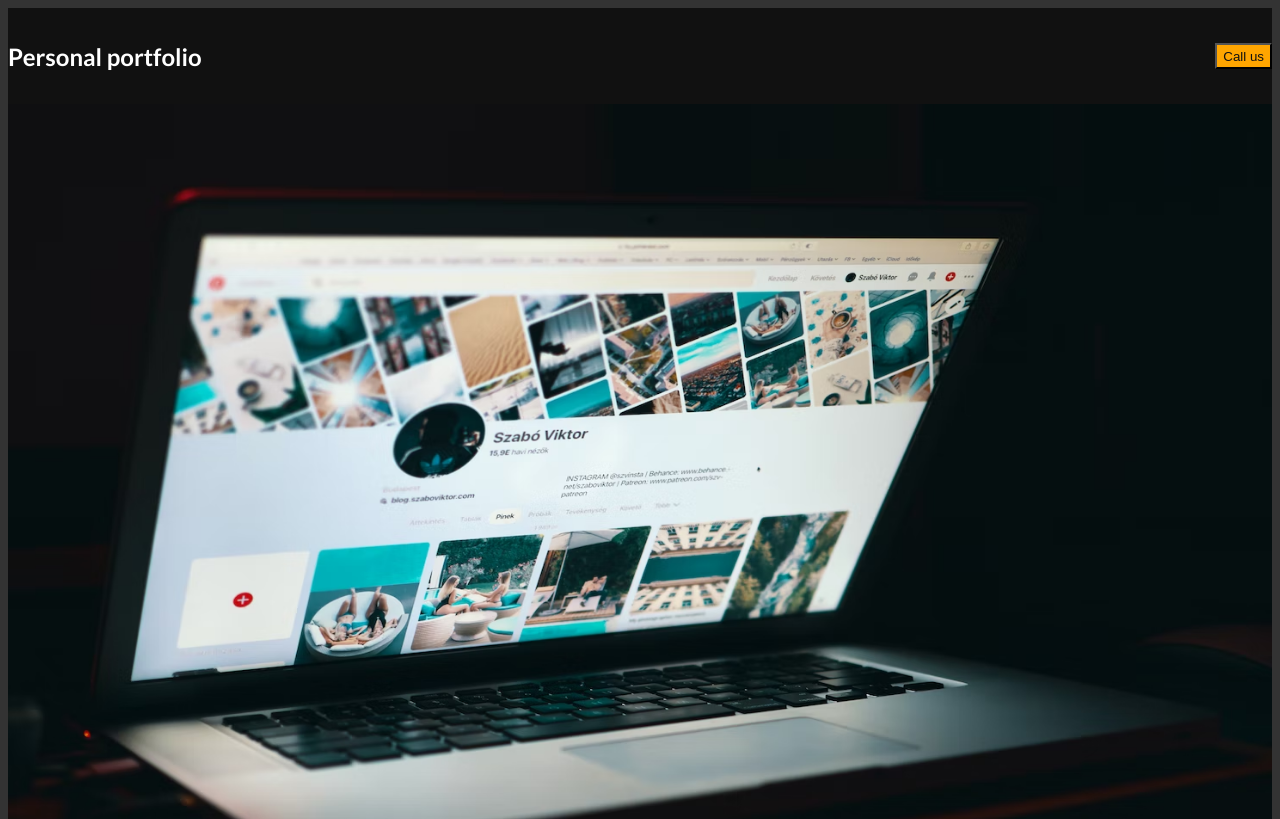
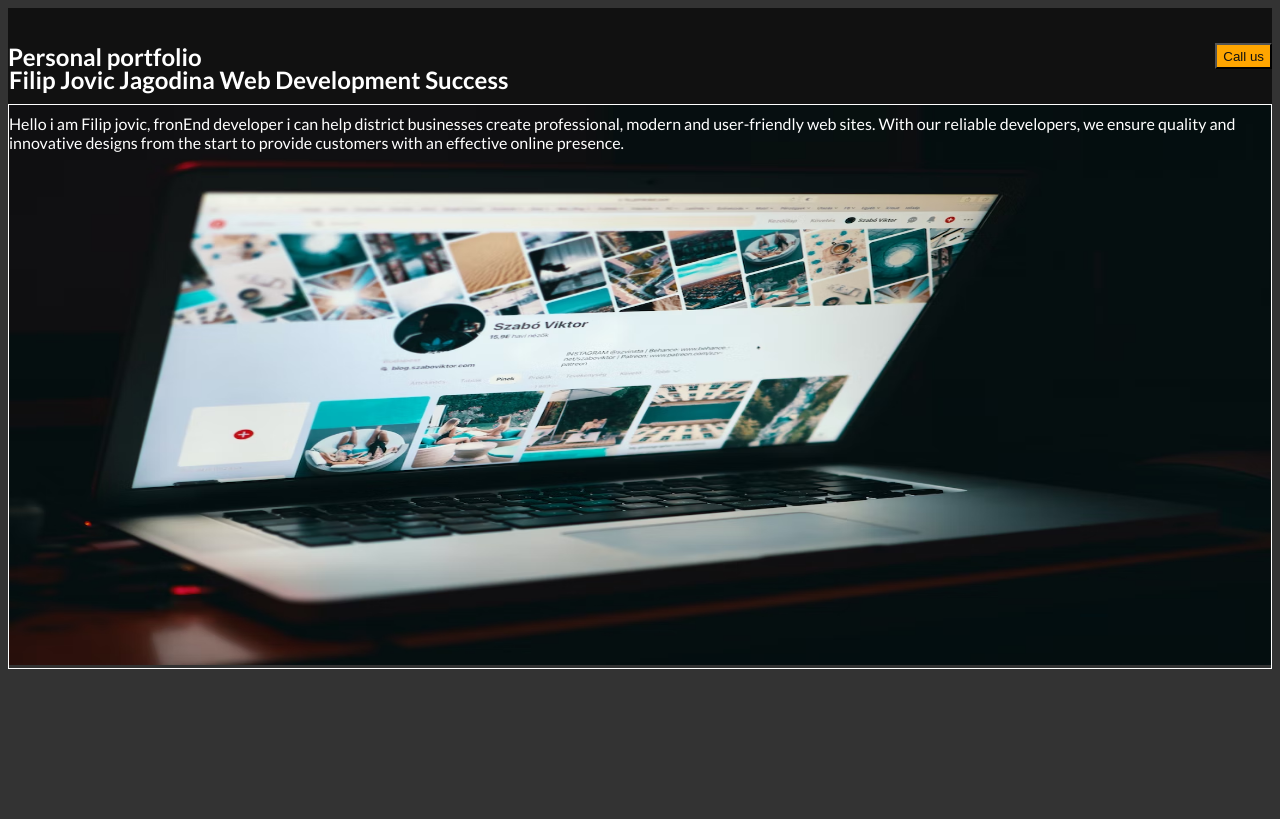
Before and after one commit to filipjovicccc/Personal-portfolio, a React (Create React App) app: page / in a window 1280 px wide. Shown: the top 819 px of the page. Built offline with nearby package versions, Linux system fonts and the light colour scheme.

Commit message:
working on home page

```diff
--- a/src/components/Main.css
+++ b/src/components/Main.css
@@ -1,3 +1,18 @@
+.image-section{
+    position: relative;
+    border: 1px solid white;
+
+
+
+}
 .image{
     width:100%;
+    height: 70vh;
 }
+
+.main-section{
+    position: absolute;
+    bottom: 500px;
+    color: white;
+
+}
--- a/src/components/Main.js
+++ b/src/components/Main.js
@@ -5,7 +5,16 @@ import image1 from "../assets/images/heading.avif"
 function Main() {
   return (
     <div>
-  <img className='image' src={image1} alt="heading"></img>
+        <div className='image-section'>
+
+          <img className='image' src={image1} alt="heading"></img>
+
+
+         <section className='main-section'>
+             <h1>Filip Jovic Jagodina Web Development Success</h1>
+             <p>Hello i am Filip jovic, fronEnd developer i can help district businesses create professional, modern and user-friendly web sites. With our reliable developers, we ensure quality and innovative designs from the start to provide customers with an effective online presence.</p>
+         </section>
+         </div>
     </div>
   )
 }
```
